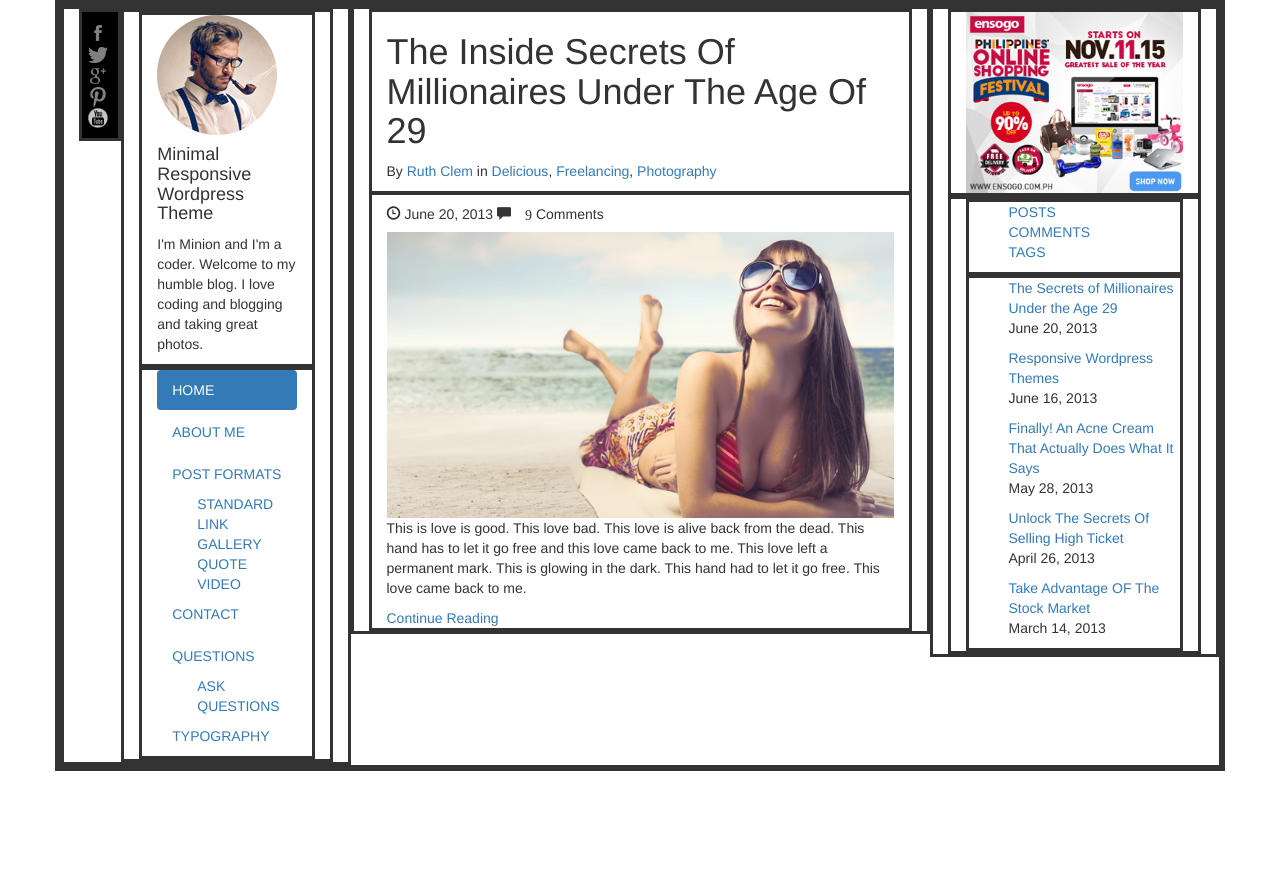
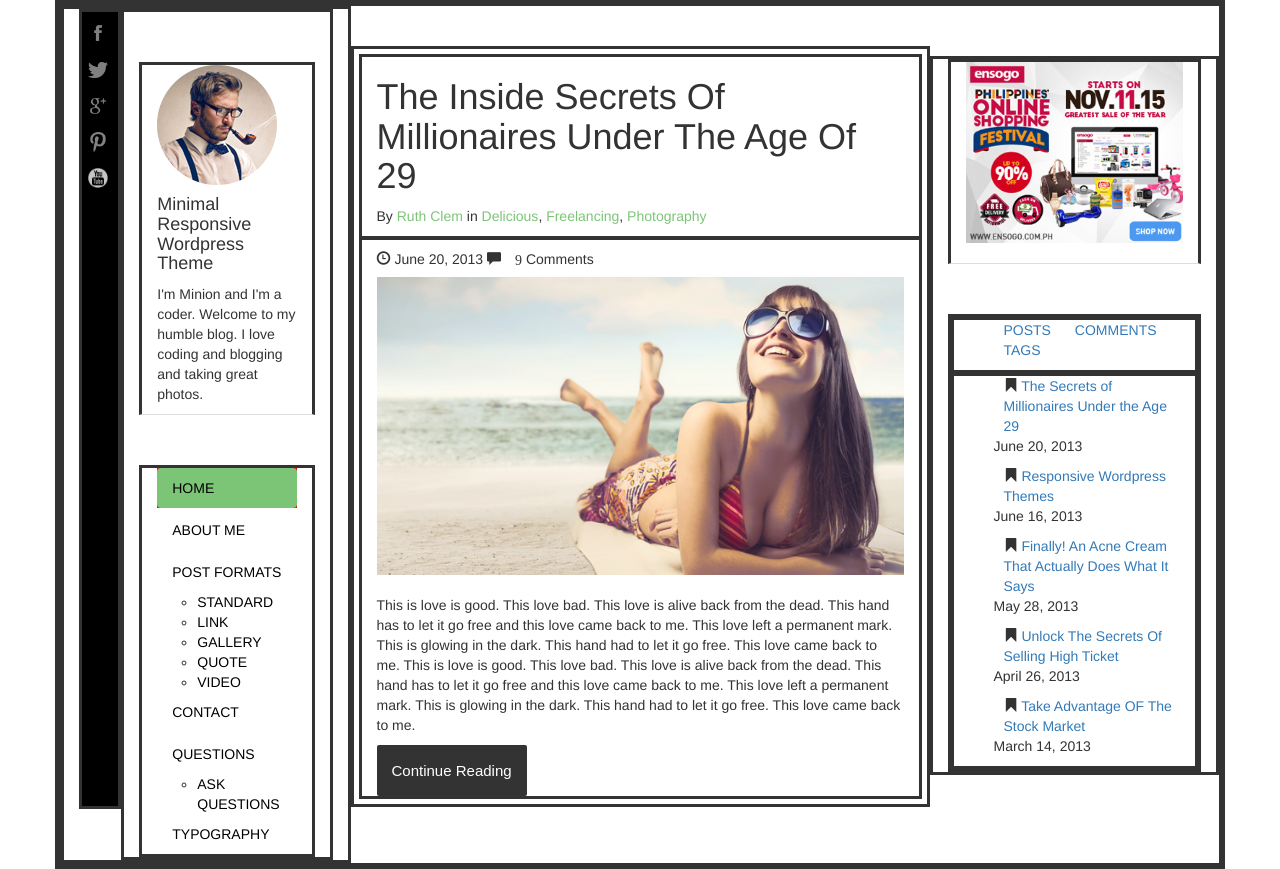
Before and after one commit to reinaibardolasa/Third-Assignment---BS, a plain HTML site: page index.html in a window 1280 px wide. Before the commit the page ends 800 px from the top, so only its background shows below. Drawn offline with nearby package versions, Linux system fonts and the light colour scheme.

Commit message:
Third Assignment-BS Second Commit. 90% DOne. Buttons not yet fix.

```diff
--- a/css/3rdBS.css
+++ b/css/3rdBS.css
@@ -8,6 +8,12 @@ div{
   background-color: black;
   display: block;
   padding: 0px !important;
+  height: 800px;;
+}
+
+.sidenav ul li{
+  margin-bottom: 15px;
+  list-style: none;
 }
 
 .socialmedia{
@@ -15,11 +21,106 @@ div{
   margin: 10px !important;
 }
 
-ul li{
-  display: block;
-  align-content: left;
+.homeprofile{
+  border-bottom: 1px solid #dddddd;
+  margin-top: 50px;
+}
+
+.homenav{
+  margin-top: 50px;
+  list-style: none;
+}
+
+.active{
+  background-color: red !important;
+}
+
+.nav-pills li a{
+  color: black !important;
+  list-style: none;
+}
+
+.nav-pills li a:hover{
+  color: #BB3416!important;
+  text-decoration: underline;
+}
+
+.nav-pills>li.active>a{
+  background-color: #7cc576;
+  color: white;
+}
+
+.nav-pills>li.active>a:hover{
+  background-color: #7cc576;
+  color: white;
+}
+
+.post{
+  padding: 5px !important;
+  margin-top: 40px;
 }
 
 .postheader{
   border-bottom: 1px solid;
 }
+
+.postlink{
+  color: #7cc576 !important;
+}
+
+.postcontent p{
+  margin-top: 20px;
+}
+
+.btnContinue{
+  display: inline-block;
+  padding: 15px;
+  font-size: 15px;
+  text-align: center;
+  color: #ffffff;
+  font-family: sans-serif;
+  background-color: #333333;
+  border-radius: 2px;
+}
+
+.btnContinue:hover{
+  background-color: #7cc576;
+}
+
+.rightnav{
+  margin-top: 50px;
+}
+
+.postcomments{
+  padding-left: 0px;
+}
+
+.ads{
+  padding-bottom: 20px;
+  border-bottom: 1px solid #dddddd;
+}
+
+.sidecomments{
+  padding: 0px;
+  margin: 50px 0 0 0;
+}
+
+.sidecomments ul li{
+  color: #333333;
+  text-decoration: none;
+  padding-left: 10px;
+  padding-right: 10px;
+  list-style: none;
+}
+
+.sidecomments ul li:hover{
+  color: #eee;
+  background-color: #7cc576;
+}
+.sidecomments ul li a:hover{
+    color: #eee;
+}
+
+.navbuttons ul li{
+  display: inline-flex;
+}
--- a/index.html
+++ b/index.html
@@ -33,6 +33,7 @@
           <div class="col-sm-12 homeprofile">
             <img src="image/logo.png" alt="Man" />
             <h4>Minimal Responsive Wordpress Theme</h4>
+
             <p> I'm Minion and I'm a coder. Welcome to my humble blog.
               I love coding and blogging and taking great photos.</p>
           </div> <!--homeprofile-->
@@ -73,16 +74,17 @@
         <div class="col-sm-12 postcontent">
           <h5><span class="glyphicon glyphicon-time"></span> June 20, 2013    <span class="glyphicon glyphicon-comment"> 9</span> Comments</h5>
           <img src="image/beach.jpg" class="img-responsive" alt="Beach" />
-          <p>
+          <p >
+            This is love is good. This love bad. This love is alive back from the dead. This hand has to let it go free and this love came back to me.
+            This love left a permanent mark. This is glowing in the dark. This hand had to let it go free. This love came back to me.
             This is love is good. This love bad. This love is alive back from the dead. This hand has to let it go free and this love came back to me.
             This love left a permanent mark. This is glowing in the dark. This hand had to let it go free. This love came back to me.
           </p>
           <a class="btnContinue" href="#">Continue Reading</a>
         </div> <!--postcontent-->
-
       </div> <!--post-->
 
-      <div class="col-sm-3 rigntnav">
+      <div class="col-sm-3 rightnav">
         <div class="col-sm-12 ads">
             <img src="image/ad.jpg" class="img-responsive" alt="Ads" />
         </div> <!--adds-->
@@ -98,25 +100,25 @@
 
           <div class="postcomments">
             <ul>
-              <li><a href="#">The Secrets of Millionaires Under the Age 29</a></li>
+              <li><span class="glyphicon glyphicon-bookmark"></span> <a href="#">The Secrets of Millionaires Under the Age 29</a></li>
               <p>
-                June 20, 2013
+                    June 20, 2013
               </p>
-              <li><a href="#">Responsive Wordpress Themes</a></li>
+              <li><span class="glyphicon glyphicon-bookmark"></span> <a href="#">Responsive Wordpress Themes</a></li>
               <p>
-                June 16, 2013
+                    June 16, 2013
               </p>
-              <li><a href="#">Finally! An Acne Cream That Actually Does What It Says</a></li>
+              <li><span class="glyphicon glyphicon-bookmark"></span> <a href="#">Finally! An Acne Cream That Actually Does What It Says</a></li>
               <p>
-                May 28, 2013
+                    May 28, 2013
               </p>
-              <li><a href="#">Unlock The Secrets Of Selling High Ticket</a></li>
+              <li><span class="glyphicon glyphicon-bookmark"></span> <a href="#">Unlock The Secrets Of Selling High Ticket</a></li>
               <p>
-                April 26, 2013
+                    April 26, 2013
               </p>
-              <li><a href="#">Take Advantage OF The Stock Market</a></li>
+              <li><span class="glyphicon glyphicon-bookmark"></span> <a href="#">Take Advantage OF The Stock Market</a></li>
               <p>
-                March 14, 2013
+                    March 14, 2013
               </p>
             </ul>
 
```
